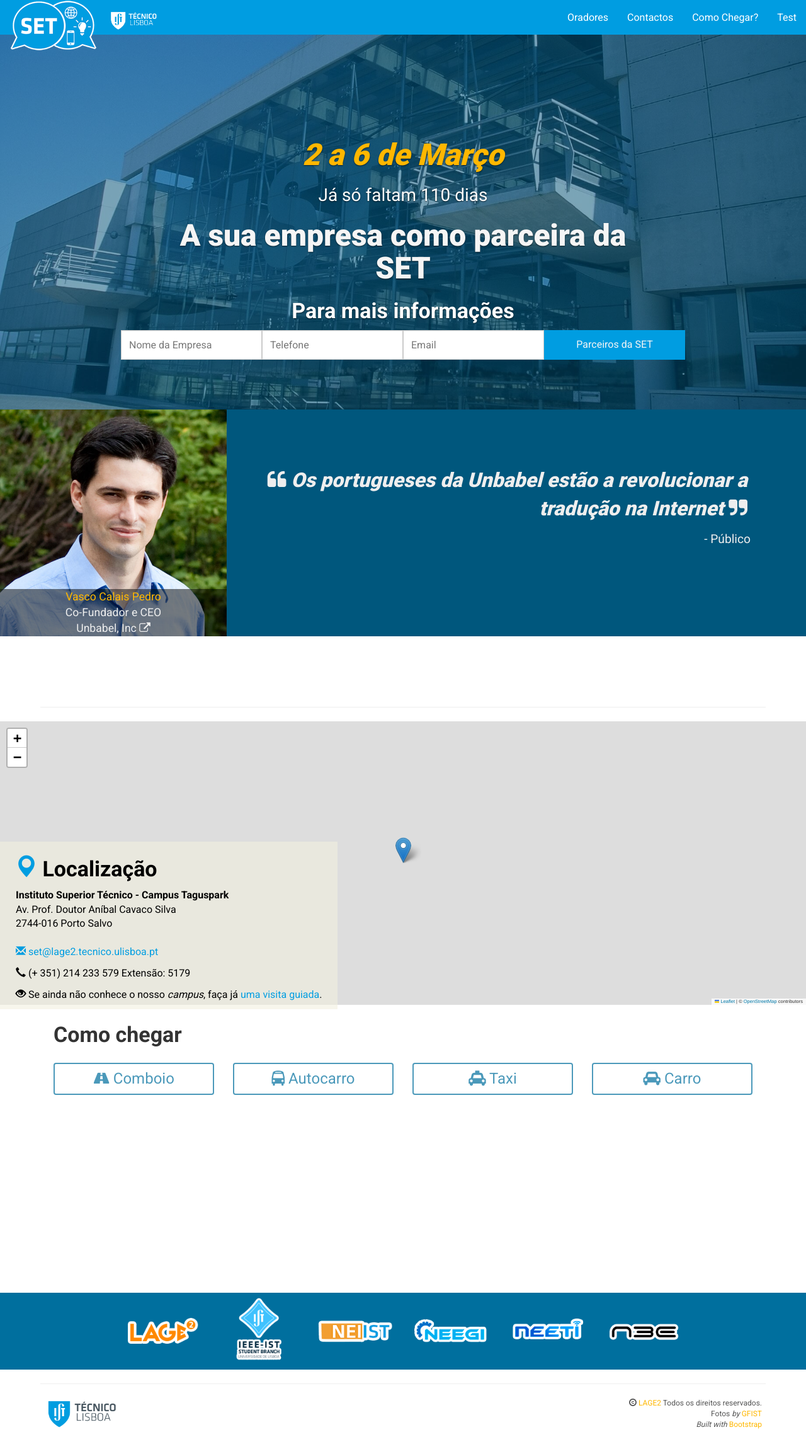
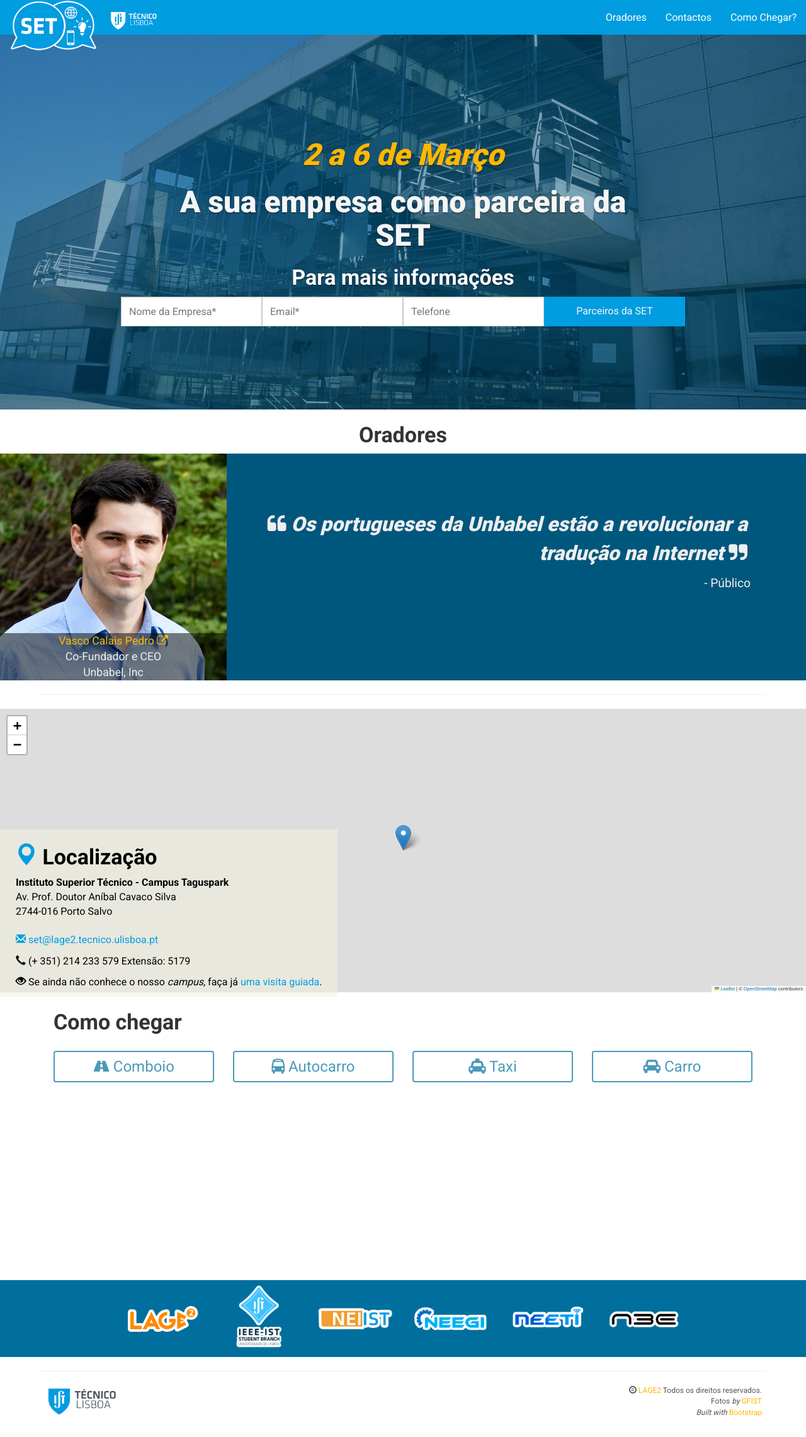
Before and after one commit to Lage2/set2015, a PHP site: page / in a window 1280 px wide. Shown: the whole page at 63% size. After the commit the page ends 2249 px from the top, so only its background shows below. Run offline with PHP 8.4, Linux system fonts and the light colour scheme; grey boxes labelled with a size stand in for pictures from a placeholder-image service; some libraries are stand-ins or nearby versions.

Commit message:
corrigido slider das social network; implementado o formulário

```diff
--- a/index.html
+++ b/index.html
@@ -58,11 +58,10 @@
 
 						<div class="collapse navbar-collapse" id="nav-collapse">
 							<ul class="nav navbar-nav navbar-right">
-								<li><a href="#speakers-container">Oradores</a></li>
+								<li><a id="nav-speakers" href="#speakers-container">Oradores</a></li>
 								<!-- TODO <li><a href="#sponsorship-container">Empresas</a></li>-->
 								<li><a href="#contacts-anchor">Contactos</a></li>
 								<li><a href="#contacts-container">Como Chegar?</a></li>
-								<li><a href="#" data-i18n="nav.test"></a></li>
 							</ul>
 						</div>
 
@@ -77,32 +76,34 @@
             			<div class="carousel-caption">
             				<div class="caption-container">
             					<h1><span class="emph">2 a 6 de Março</span></h1>
-            					<h3>Já só faltam <span id="days"></span> dias<h3>
-
-
+            					<h3 class="todo">Já só faltam <span id="days"></span> dias<h3>
 								<h1>A sua empresa como parceira da SET</h1>
 								<h2>Para mais informações</h2>
 			            	</div>
+
 			            	<div id="company-form" class="row">
 			            		<div class="col-lg-3 no-gutter">
 			            			<div class="input-group">
-					            		<input type="text" class="form-control" placeholder="Nome da Empresa">
+					            		<input id="company-name" type="text" class="form-control" placeholder="Nome da Empresa*">
 					            	</div>
 			            		</div>
 			            		<div class="col-lg-3 no-gutter">
 			            			<div class="input-group">
-					            		<input type="text" class="form-control" placeholder="Telefone">
+					            		<input id="company-email" type="email" class="form-control" placeholder="Email*">
 					            	</div>
 			            		</div>
 			            		<div class="col-lg-3 no-gutter">
 			            			<div class="input-group">
-					            		<input type="text" class="form-control" placeholder="Email">
+					            		<input id="company-phone" type="tel" class="form-control" placeholder="Telefone">
 					            	</div>
 			            		</div>
 			            		<div class="col-lg-3 no-gutter">
 			            			<div class="input-group">
 					            		<button id="company-submit" class="form-button">Parceiros da SET</button>
 					            	</div>
+			            		</div>
+			            		<div id="form-error" class="col-lg-12">
+			            			<p>* Os campos <span>Nome da Empresa</span> e <span>Email</span> são de preenchimento obrigatório</p>
 			            		</div>
 			            	</div>
 			            </div>
@@ -111,7 +112,10 @@
 			</div>
 
 
-			<div id="speakers-container" class="container-fluid fixed-height-container">
+			<div id="speakers-container" class="container-fluid">
+				<div class="row">
+					<h2>Oradores</h2>
+				</div>
 				<div id="speakers-row">
 					<div class="row set-xdark-blue-bg">
 						<div class="oradorLarge">
@@ -125,9 +129,9 @@
 						        </div>
 						    </div>
 						    <div class="oradorName">
-						    	<p class="name">Vasco Calais Pedro</p>
+						    	<p class="name">Vasco Calais Pedro <i class="fa fa-external-link"></i></p>
 						    	<p>Co-Fundador e CEO</p>
-						    	<p>Unbabel, Inc <i class="fa fa-external-link"></i> </p>
+						    	<p>Unbabel, Inc  </p>
 						    </div>
 						    <div class="oradorTrigger" OnClick="window.location.href = './oradores/vasco-pedro.html'"></div>
 						</div>
@@ -162,6 +166,36 @@
 				</div>
 			</div>
 
+			<div id="media-container" class="container-fluid todo">
+				<div class="row">
+					<div class="col-md-12">
+						<table id="wrapper">
+							<tr>
+								<td class="media-group"><br></td>
+								<td id="destak" class="media-group">
+									<img class="student-group-logo" src="img/media/destak.gif">
+								</td>
+								<td id="esquilo" class="media-group">
+									<img id="ieee-logo" class="student-group-logo" src="img/media/esquilo.gif">
+								</td>
+								<td id="forum-estudante" class="media-group">
+									<img id="neiist-logo" class="student-group-logo" src="img/media/forumestudante.jpg">
+								</td>
+								<td id="oeiras-digital" class="media-group">
+									<img class="student-group-logo" src="img/media/oeiras_digital.jpg">
+								</td>
+								<td id="portugal-news" class="media-group">
+									<img id="neeti-logo" class="student-group-logo" src="img/media/portugal_news.png">
+								</td>
+								<td id="sapotek" class="media-group">
+									<img class="student-group-logo" src="img/media/sapotek.png">
+								</td>
+								<td class="media-group"><br></td>
+							</tr>
+						</table>
+					</div>
+				</div>
+			</div>
 
 			<div id="sponsorship-container" class="container-fluid fixed-height-container todo">
 				<!-- <h1>Patrocínios</h1> -->
--- a/js/set.js
+++ b/js/set.js
@@ -1,4 +1,7 @@
 var active_option = null;
+
+
+var nav = { active_div : null, speakers : 1, sponsors: 2, map: 3, route: 4, organization: 5 };
 
 function fade(fadein, fadeout)
 {
@@ -95,11 +98,31 @@
      $('#days').append(timespan.days);
 
     /************************************************************************************
-     * 02 - Leaflet Maps                                                                *
+     * 01 - Formulário de Participação das Empresas
      ************************************************************************************/
     $('#company-submit').click(function(){
-        console.log("TODO");
-        alert("TODO: implementar algo");
+        console.log("sending mail");
+
+
+        var sendto = "set@lage2.tecnico.ulisboa.pt";
+        var company = $('#company-name').val();
+        var phone   = $('#company-phone').val();
+        var email   = $('#company-email').val();
+
+        console.log("\'"+company+"\'")
+        if(company === '' || email === ''){
+            $('#form-error').show("slow");
+        }else{
+            var body_pt = "Nós na empresa "+company+" estamos interessados em ficar a conhecer melhor o vosso evento.\r\n"+
+                "Gostariamos assim de entrar em contacto convosco.\r\n\r\n"+
+                "Email:\t"+email+"\r\n"+
+                "Telefone:\t"+phone+"\r\n";
+                $('#form-error').hide();
+
+                window.open('mailto:'+sendto+'?subject='+company+' como parceiros da SET'+'&body='+body_pt);
+        }
+
+
 
     });
 
@@ -121,10 +144,6 @@
 
     }
 
-    function change_src(id, src)
-    {
-        document.getElementById(id).src = src;
-    }
 
     /************************************************************************************
      * 04 - Redes Sociais
@@ -132,13 +151,25 @@
     //Altura da div 'speakers-container'
     $('#social-media').hide();
 
-    var social_media_threshold = $('#speakers-container').offset().top - ($('#jumbo-carousel').height()/2);
+    var speakers_threshold = $('#speakers-container').offset();
+    var main_threshold = $('#jumbo-carousel').offset().top;
+
+    //var social_media_threshold = $('#speakers-container').offset().top - ($('#jumbo-carousel').height()/2);
+    var social_media_threshold = main_threshold;
 
     $(window).scroll(function(){
-        if($(window).scrollTop() >= social_media_threshold)
+        if($(window).scrollTop() >= 1)
             $('#social-media').show("slow");
         else
             $('#social-media').hide("slow");
+
+        /* Mudar a cor da opcao na nav bar quando a janela se encontra nessa div
+        if($(window).scrollTop() >= speakers_threshold.top && nav.active_option != nav.speakers){
+            nav.active_option = nav.speakers;
+            $('#nav-speakers').css('color', 'orange');
+        }
+        */
+
     });
 
 
--- a/less/set.less
+++ b/less/set.less
@@ -208,10 +208,6 @@
 	background-color: white;
 }
 
-#team-container {
-	min-height: 100px;
-	background-color: @set-dark-blue;
-
 #wrapper {
 	height: 100%;
 	width: 100%;
@@ -231,6 +227,12 @@
 		}
 	}
 }
+
+#team-container {
+	min-height: 100px;
+	background-color: @set-dark-blue;
+
+
 }
 
 
@@ -456,6 +458,11 @@
 		height: 47px;
 	}
 
+	#form-error {
+		display: none;
+		font-weight: 500;
+		span { font-weight: 900; color: @set-primary-orange; }
+	}
 
 	.form-control { height: 47px; }
 
@@ -652,6 +659,19 @@
 }
 
 /******************************************************************************************
+ *  03 - Média
+ ******************************************************************************************/
+#media-container{
+	min-height: 200px;
+	background-color: white;
+
+	.student-group{
+		width: 30px;
+	}
+}
+
+
+/******************************************************************************************
  * [Externo] Páginas dos Oradores
  ******************************************************************************************/
 .speaker-holder{
```
Also changed, not shown: css/set.css, img/media/destak.gif (added), img/media/esquilo.gif (added), img/media/forumestudante.jpg (added), img/media/oeiras_digital.jpg (added), img/media/portugal_news.png (added), img/media/sapotek.png (added). Lines whose indentation alone changed are shown as unchanged.
